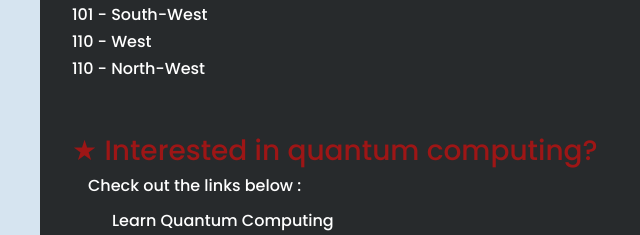
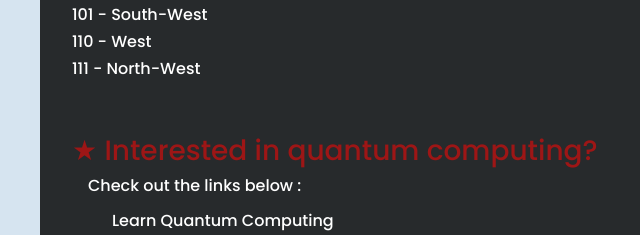
Before and after one commit to QuantumOwls/QuantumOwl, a plain HTML site: page pages/rules.html in a window 1280 px wide. Shown: the part 2444-2679 px from the top of the page, 0-640 px from the left. Drawn offline with nearby package versions, Linux system fonts and the light colour scheme.

Commit message:
Update rules.html

```diff
--- a/pages/rules.html
+++ b/pages/rules.html
@@ -153,7 +153,7 @@
             <h6>100 - South</h6>
             <h6>101 - South-West</h6>
             <h6>110 - West</h6>
-            <h6>110 - North-West</h6>
+            <h6>111 - North-West</h6>
 
             <br><br>
 
```
